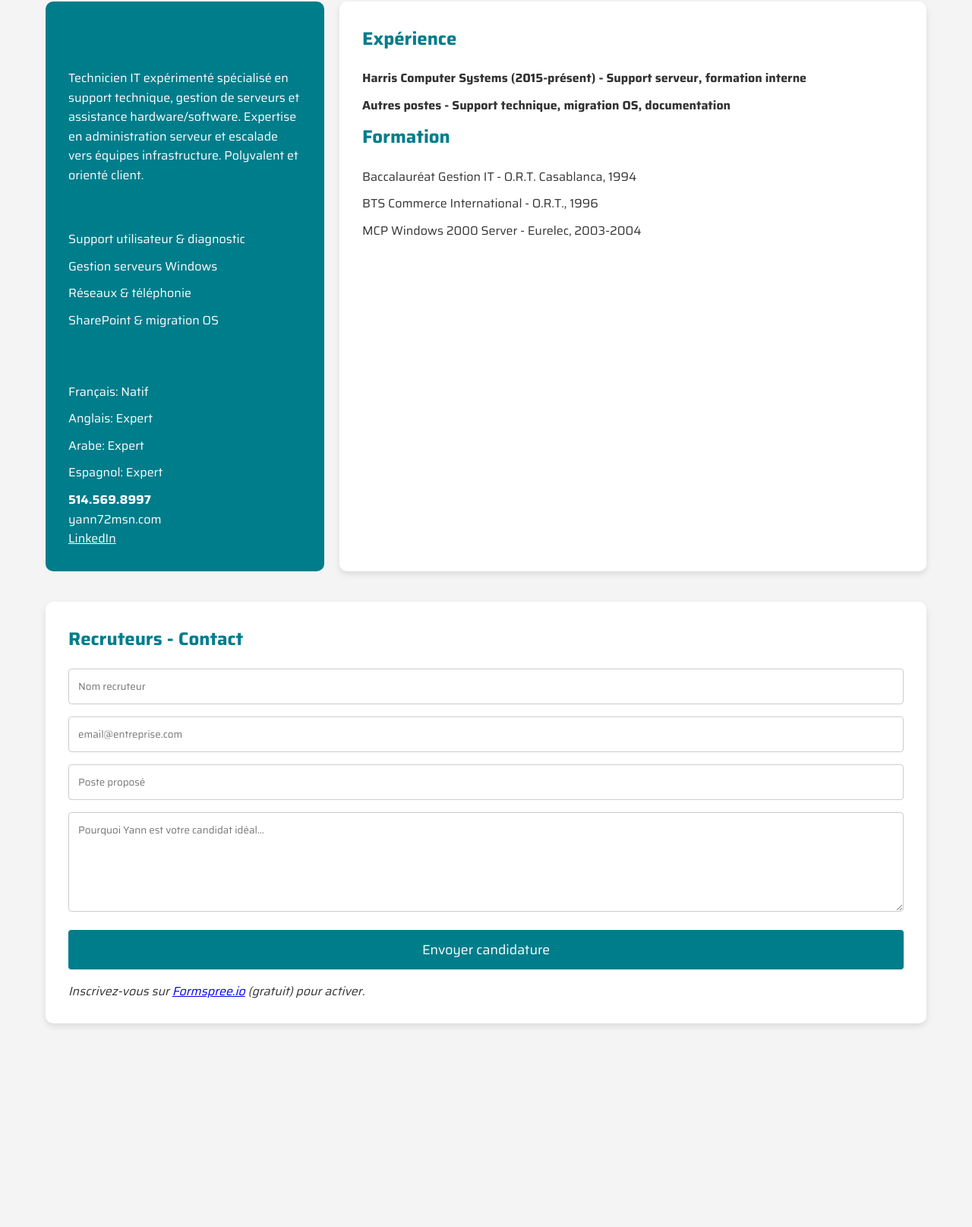
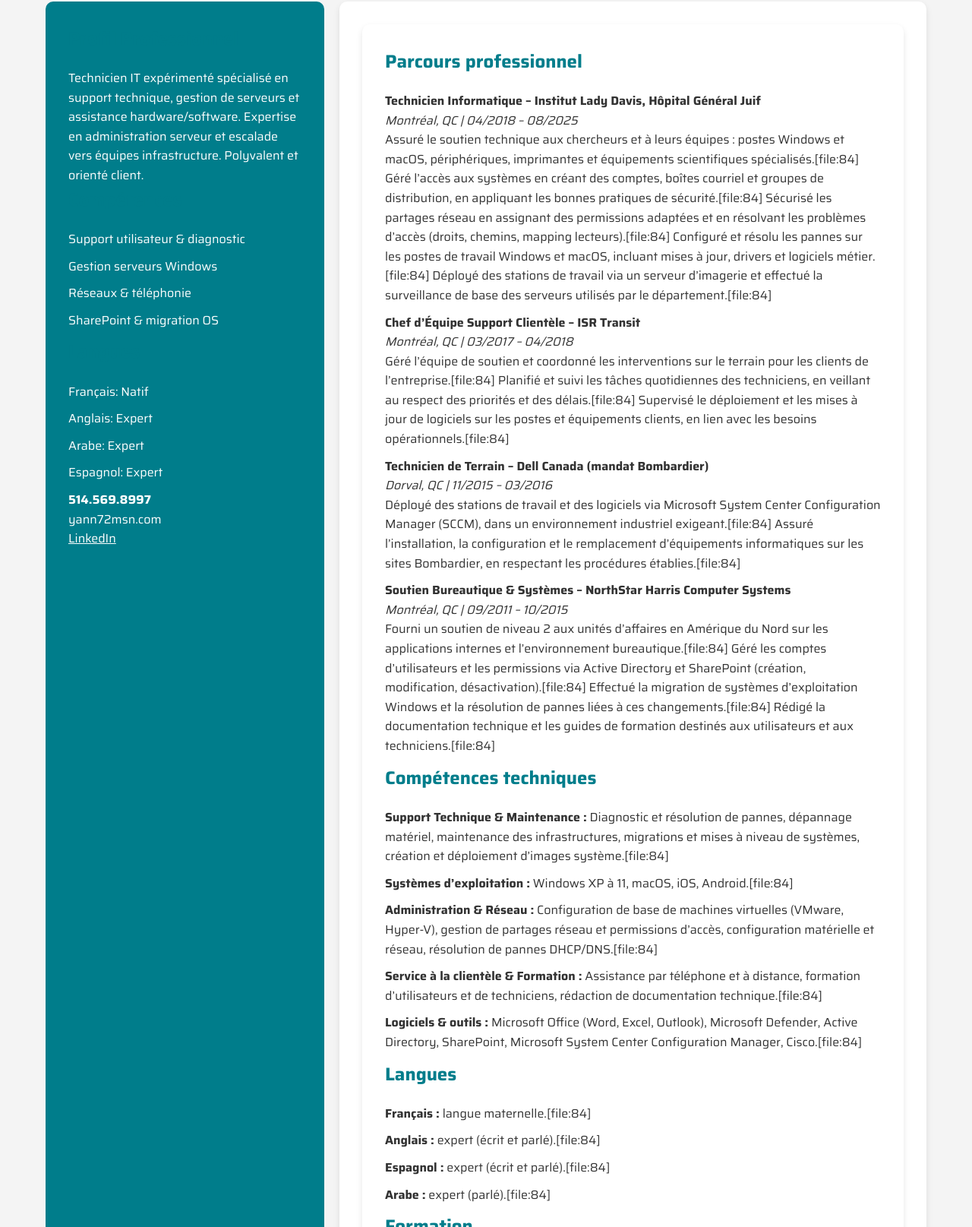
Before and after one commit to yann-ouahnoun/cv-site, a plain HTML site: page index.html in a window 1280 px wide. Shown: the part 238-1853 px from the top of the page at 76% size. Before the commit the page ends 1605 px from the top, so only its background shows below. Drawn offline with Linux system fonts and the light colour scheme.

Commit message:
Update index.html

```diff
--- a/index.html
+++ b/index.html
@@ -44,26 +44,58 @@
                 <p><strong>514.569.8997</strong><br>yann72msn.com<br><a href="https://ca.linkedin.com/in/yannouahnoun" style="color: white;">LinkedIn</a></p>
             </div>
 
-            <div class="main">
-                <h2>Expérience</h2>
-                <ul><li><strong>Harris Computer Systems (2015-présent) - Support serveur, formation interne</strong></li><li><strong>Autres postes - Support technique, migration OS, documentation</strong></li></ul>
+           <div class="main">
+    <div class="main">
+    <h2>Parcours professionnel</h2>
+    <ul>
+        <li>
+            <strong>Technicien Informatique – Institut Lady Davis, Hôpital Général Juif</strong><br>
+            <em>Montréal, QC | 04/2018 – 08/2025</em><br>
+            Assuré le soutien technique aux chercheurs et à leurs équipes : postes Windows et macOS, périphériques, imprimantes et équipements scientifiques spécialisés.[file:84] Géré l’accès aux systèmes en créant des comptes, boîtes courriel et groupes de distribution, en appliquant les bonnes pratiques de sécurité.[file:84] Sécurisé les partages réseau en assignant des permissions adaptées et en résolvant les problèmes d’accès (droits, chemins, mapping lecteurs).[file:84] Configuré et résolu les pannes sur les postes de travail Windows et macOS, incluant mises à jour, drivers et logiciels métier.[file:84] Déployé des stations de travail via un serveur d’imagerie et effectué la surveillance de base des serveurs utilisés par le département.[file:84]
+        </li>
+        <li>
+            <strong>Chef d’Équipe Support Clientèle – ISR Transit</strong><br>
+            <em>Montréal, QC | 03/2017 – 04/2018</em><br>
+            Géré l’équipe de soutien et coordonné les interventions sur le terrain pour les clients de l’entreprise.[file:84] Planifié et suivi les tâches quotidiennes des techniciens, en veillant au respect des priorités et des délais.[file:84] Supervisé le déploiement et les mises à jour de logiciels sur les postes et équipements clients, en lien avec les besoins opérationnels.[file:84]
+        </li>
+        <li>
+            <strong>Technicien de Terrain – Dell Canada (mandat Bombardier)</strong><br>
+            <em>Dorval, QC | 11/2015 – 03/2016</em><br>
+            Déployé des stations de travail et des logiciels via Microsoft System Center Configuration Manager (SCCM), dans un environnement industriel exigeant.[file:84] Assuré l’installation, la configuration et le remplacement d’équipements informatiques sur les sites Bombardier, en respectant les procédures établies.[file:84]
+        </li>
+        <li>
+            <strong>Soutien Bureautique & Systèmes – NorthStar Harris Computer Systems</strong><br>
+            <em>Montréal, QC | 09/2011 – 10/2015</em><br>
+            Fourni un soutien de niveau 2 aux unités d’affaires en Amérique du Nord sur les applications internes et l’environnement bureautique.[file:84] Géré les comptes d’utilisateurs et les permissions via Active Directory et SharePoint (création, modification, désactivation).[file:84] Effectué la migration de systèmes d’exploitation Windows et la résolution de pannes liées à ces changements.[file:84] Rédigé la documentation technique et les guides de formation destinés aux utilisateurs et aux techniciens.[file:84]
+        </li>
+        <!-- Tu peux ajouter ici d’anciens postes si tu en as dans ton CV avant 2011 -->
+    </ul>
 
-                <h2>Formation</h2>
-                <ul><li>Baccalauréat Gestion IT - O.R.T. Casablanca, 1994</li><li>BTS Commerce International - O.R.T., 1996</li><li>MCP Windows 2000 Server - Eurelec, 2003-2004</li></ul>
-            </div>
-        </div>
+    <h2>Compétences techniques</h2>
+    <ul>
+        <li><strong>Support Technique & Maintenance :</strong> Diagnostic et résolution de pannes, dépannage matériel, maintenance des infrastructures, migrations et mises à niveau de systèmes, création et déploiement d’images système.[file:84]</li>
+        <li><strong>Systèmes d’exploitation :</strong> Windows XP à 11, macOS, iOS, Android.[file:84]</li>
+        <li><strong>Administration & Réseau :</strong> Configuration de base de machines virtuelles (VMware, Hyper-V), gestion de partages réseau et permissions d’accès, configuration matérielle et réseau, résolution de pannes DHCP/DNS.[file:84]</li>
+        <li><strong>Service à la clientèle & Formation :</strong> Assistance par téléphone et à distance, formation d’utilisateurs et de techniciens, rédaction de documentation technique.[file:84]</li>
+        <li><strong>Logiciels & outils :</strong> Microsoft Office (Word, Excel, Outlook), Microsoft Defender, Active Directory, SharePoint, Microsoft System Center Configuration Manager, Cisco.[file:84]</li>
+    </ul>
 
-        <div class="contact">
-            <h2>Recruteurs - Contact</h2>
-            <form action="https://formspree.io/f/YOUR_FORM_ID" method="POST">
-                <input type="text" name="name" placeholder="Nom recruteur" required>
-                <input type="email" name="email" placeholder="email@entreprise.com" required>
-                <input type="text" name="position" placeholder="Poste proposé">
-                <textarea name="message" rows="5" placeholder="Pourquoi Yann est votre candidat idéal..." required></textarea>
-                <input type="submit" value="Envoyer candidature">
-            </form>
-            <p><em>Inscrivez-vous sur <a href="https://formspree.io">Formspree.io</a> (gratuit) pour activer.</em></p>
-        </div>
+    <h2>Langues</h2>
+    <ul>
+        <li><strong>Français :</strong> langue maternelle.[file:84]</li>
+        <li><strong>Anglais :</strong> expert (écrit et parlé).[file:84]</li>
+        <li><strong>Espagnol :</strong> expert (écrit et parlé).[file:84]</li>
+        <li><strong>Arabe :</strong> expert (parlé).[file:84]</li>
+    </ul>
+
+    <h2>Formation</h2>
+    <ul>
+        <li><strong>Formation interne – Harris Computer Systems</strong> | 2015.[file:84]</li>
+        <li><strong>MCP on Windows 2000 Server & Professional</strong> – Eurelec | 2003–2004.[file:84]</li>
+        <li><strong>BTS Commerce International</strong> – École O.R.T. | 1996.[file:84]</li>
+        <li><strong>Baccalauréat français en Gestion Informatique</strong> – École O.R.T., Casablanca | 1994.[file:84]</li>
+    </ul>
+</div>
     </div>
 </body>
 </html>
```
